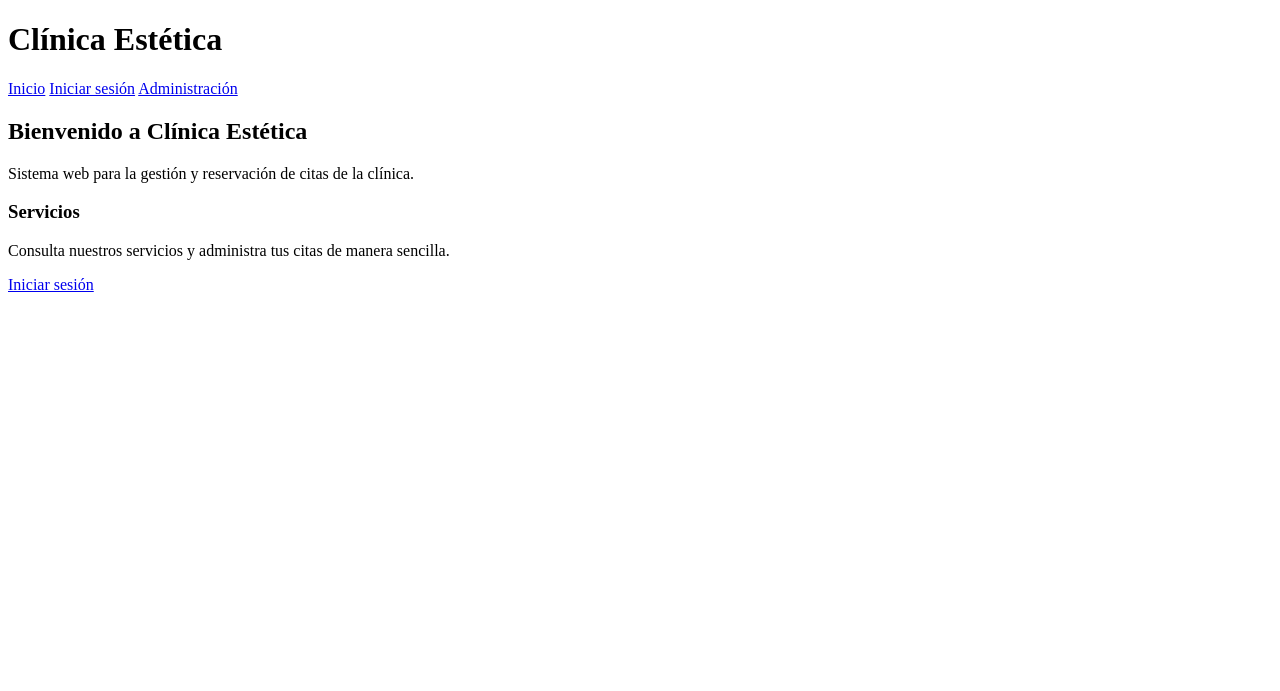
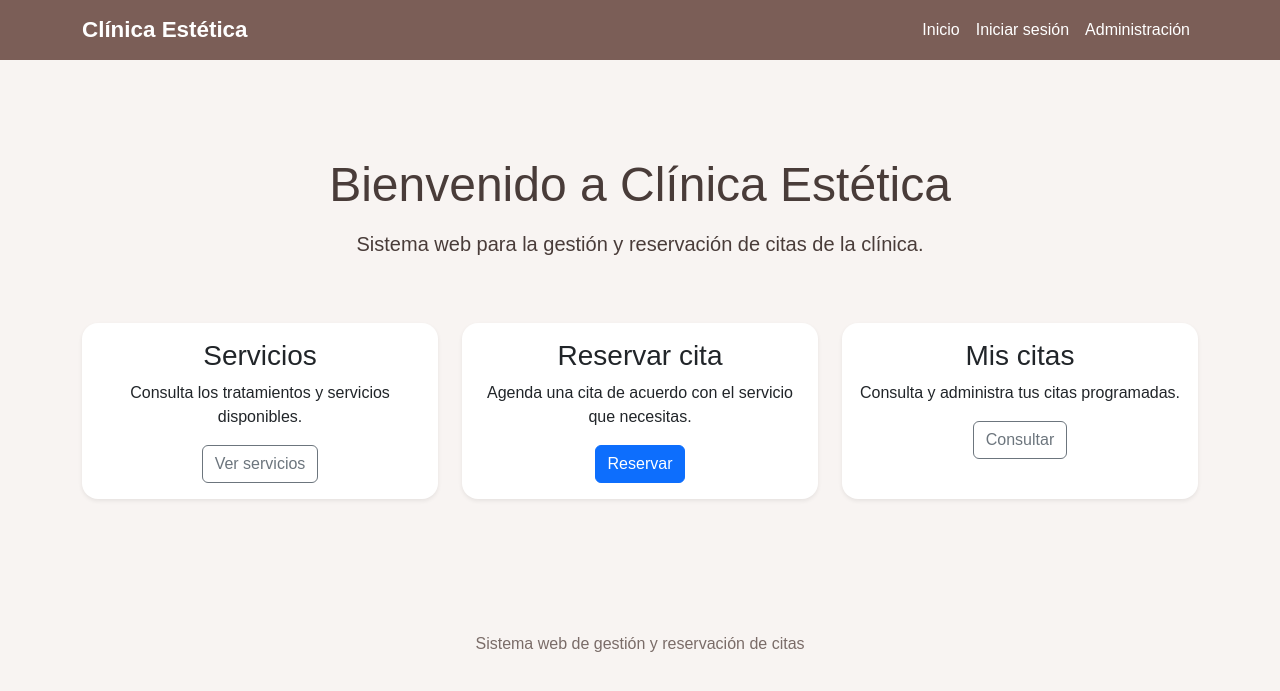
Before and after one commit to klavila-arch/proyecto_clinica_estetica, a Django app: page / in a window 1280 px wide. Shown: the top 691 px of the page. Run offline with Django 5.2, Linux system fonts and the light colour scheme.

Commit message:
Implementa CRUD de servicios, formularios y middleware de auditoria

```diff
--- /dev/null
+++ b/citas/middleware.py
@@ -0,0 +1,18 @@
+class AuditoriaMiddleware:
+    def __init__(self, get_response):
+        self.get_response = get_response
+
+    def __call__(self, request):
+        print(
+            f"[AUDITORÍA] Método: {request.method} | "
+            f"Ruta: {request.path}"
+        )
+
+        response = self.get_response(request)
+
+        print(
+            f"[AUDITORÍA] Estado de respuesta: "
+            f"{response.status_code}"
+        )
+
+        return response
--- a/citas/templates/citas/base.html
+++ b/citas/templates/citas/base.html
@@ -3,25 +3,142 @@
 <head>
     <meta charset="UTF-8">
     <meta name="viewport" content="width=device-width, initial-scale=1.0">
+
     <title>{% block title %}Clínica Estética{% endblock %}</title>
+
+    <link
+        href="https://cdn.jsdelivr.net/npm/bootstrap@5.3.3/dist/css/bootstrap.min.css"
+        rel="stylesheet"
+    >
+
+    <style>
+        body {
+            background-color: #f8f4f2;
+            color: #493c39;
+            font-family: Arial, sans-serif;
+        }
+
+        .navbar {
+            background-color: #7b5e57;
+        }
+
+        .navbar-brand {
+            font-weight: bold;
+            font-size: 1.4rem;
+        }
+
+        .navbar-brand,
+        .nav-link {
+            color: white !important;
+        }
+
+        .hero {
+            background-color: #eadfd9;
+            border-radius: 18px;
+            padding: 50px 35px;
+            margin-bottom: 40px;
+        }
+
+        .hero h1 {
+            font-weight: bold;
+        }
+
+        .card {
+            border: none;
+            border-radius: 16px;
+        }
+
+        .btn-clinica {
+            background-color: #9b7469;
+            color: white;
+            border: none;
+        }
+
+        .btn-clinica:hover {
+            background-color: #7b5e57;
+            color: white;
+        }
+
+        footer {
+            margin-top: 60px;
+            padding: 25px 0;
+            text-align: center;
+            color: #7a6c68;
+        }
+    </style>
 </head>
 
 <body>
 
-    <header>
-        <h1>Clínica Estética</h1>
+<nav class="navbar navbar-expand-lg navbar-dark">
+    <div class="container">
 
-        <nav>
-            <a href="{% url 'inicio' %}">Inicio</a>
-            <a href="{% url 'login' %}">Iniciar sesión</a>
-            <a href="/admin/">Administración</a>
-        </nav>
-    </header>
+        <a class="navbar-brand" href="{% url 'inicio' %}">
+            Clínica Estética
+        </a>
 
-    <main>
-        {% block content %}
-        {% endblock %}
-    </main>
+        <button
+            class="navbar-toggler"
+            type="button"
+            data-bs-toggle="collapse"
+            data-bs-target="#menuPrincipal"
+        >
+            <span class="navbar-toggler-icon"></span>
+        </button>
+
+        <div
+            class="collapse navbar-collapse"
+            id="menuPrincipal"
+        >
+
+            <div class="navbar-nav ms-auto">
+
+                <a
+                    class="nav-link"
+                    href="{% url 'inicio' %}"
+                >
+                    Inicio
+                </a>
+
+                <a
+                    class="nav-link"
+                    href="{% url 'login' %}"
+                >
+                    Iniciar sesión
+                </a>
+
+                <a
+                    class="nav-link"
+                    href="/admin/"
+                    target="_blank"
+                >
+                    Administración
+                </a>
+
+            </div>
+
+        </div>
+
+    </div>
+</nav>
+
+
+<main class="container py-5">
+
+    {% block content %}
+    {% endblock %}
+
+</main>
+
+
+<footer>
+    Sistema web de gestión y reservación de citas
+</footer>
+
+
+<script
+    src="https://cdn.jsdelivr.net/npm/bootstrap@5.3.3/dist/js/bootstrap.bundle.min.js">
+</script>
 
 </body>
 </html>
--- a/citas/templates/citas/inicio.html
+++ b/citas/templates/citas/inicio.html
@@ -4,20 +4,70 @@
 
 {% block content %}
 
-<h2>Bienvenido a Clínica Estética</h2>
+<div class="text-center py-5">
+    <h1 class="display-5">Bienvenido a Clínica Estética</h1>
 
-<p>
-    Sistema web para la gestión y reservación de citas de la clínica.
-</p>
+    <p class="lead mt-3">
+        Sistema web para la gestión y reservación de citas de la clínica.
+    </p>
+</div>
 
-<h3>Servicios</h3>
+<div class="row g-4">
 
-<p>
-    Consulta nuestros servicios y administra tus citas de manera sencilla.
-</p>
+    <!-- SERVICIOS -->
+    <div class="col-md-4">
+        <div class="card h-100 shadow-sm">
+            <div class="card-body text-center">
+                <h3 class="card-title">Servicios</h3>
 
-<a href="{% url 'login' %}">
-    Iniciar sesión
-</a>
+                <p class="card-text">
+                    Consulta los tratamientos y servicios disponibles.
+                </p>
+
+                <a href="{% url 'servicios' %}"
+                   class="btn btn-outline-secondary">
+                    Ver servicios
+                </a>
+            </div>
+        </div>
+    </div>
+
+    <!-- RESERVAR CITA -->
+    <div class="col-md-4">
+        <div class="card h-100 shadow-sm">
+            <div class="card-body text-center">
+                <h3 class="card-title">Reservar cita</h3>
+
+                <p class="card-text">
+                    Agenda una cita de acuerdo con el servicio que necesitas.
+                </p>
+
+                <a href="{% url 'login' %}"
+                   class="btn btn-primary">
+                    Reservar
+                </a>
+            </div>
+        </div>
+    </div>
+
+    <!-- MIS CITAS -->
+    <div class="col-md-4">
+        <div class="card h-100 shadow-sm">
+            <div class="card-body text-center">
+                <h3 class="card-title">Mis citas</h3>
+
+                <p class="card-text">
+                    Consulta y administra tus citas programadas.
+                </p>
+
+                <a href="{% url 'login' %}"
+                   class="btn btn-outline-secondary">
+                    Consultar
+                </a>
+            </div>
+        </div>
+    </div>
+
+</div>
 
 {% endblock %}
--- a/citas/urls.py
+++ b/citas/urls.py
@@ -1,8 +1,19 @@
 from django.urls import path
 from . import views
-
 
 urlpatterns = [
     path("", views.inicio_view, name="inicio"),
     path("login/", views.login_view, name="login"),
+    path("servicios/", views.servicios_view, name="servicios"),
+    path("servicios/nuevo/", views.crear_servicio_view, name="crear_servicio"),
+    path(
+        "servicios/<int:servicio_id>/editar/",
+        views.editar_servicio_view,
+        name="editar_servicio"
+    ),
+    path(
+        "servicios/<int:servicio_id>/eliminar/",
+        views.eliminar_servicio_view,
+        name="eliminar_servicio"
+    ),
 ]
--- a/citas/views.py
+++ b/citas/views.py
@@ -1,4 +1,7 @@
-from django.shortcuts import render
+from django.shortcuts import render, redirect, get_object_or_404
+
+from .models import Servicio
+from .forms import ServicioForm
 
 
 def inicio_view(request):
@@ -7,3 +10,93 @@ def inicio_view(request):
 
 def login_view(request):
     return render(request, "citas/login.html")
+
+
+def servicios_view(request):
+    servicios = Servicio.objects.all()
+
+    return render(
+        request,
+        "citas/servicios.html",
+        {
+            "servicios": servicios
+        }
+    )
+
+
+def crear_servicio_view(request):
+
+    if request.method == "POST":
+        form = ServicioForm(request.POST)
+
+        if form.is_valid():
+            form.save()
+
+            return redirect("servicios")
+
+    else:
+        form = ServicioForm()
+
+    return render(
+        request,
+        "citas/servicio_form.html",
+        {
+            "form": form,
+            "titulo": "Agregar servicio",
+        }
+    )
+
+
+def editar_servicio_view(request, servicio_id):
+
+    servicio = get_object_or_404(
+        Servicio,
+        id=servicio_id
+    )
+
+    if request.method == "POST":
+
+        form = ServicioForm(
+            request.POST,
+            instance=servicio
+        )
+
+        if form.is_valid():
+            form.save()
+
+            return redirect("servicios")
+
+    else:
+        form = ServicioForm(
+            instance=servicio
+        )
+
+    return render(
+        request,
+        "citas/servicio_form.html",
+        {
+            "form": form,
+            "titulo": "Editar servicio",
+        }
+    )
+
+
+def eliminar_servicio_view(request, servicio_id):
+
+    servicio = get_object_or_404(
+        Servicio,
+        id=servicio_id
+    )
+
+    if request.method == "POST":
+        servicio.delete()
+
+        return redirect("servicios")
+
+    return render(
+        request,
+        "citas/servicio_confirmar_eliminar.html",
+        {
+            "servicio": servicio
+        }
+    )
--- a/clinica/settings.py
+++ b/clinica/settings.py
@@ -49,6 +49,8 @@ MIDDLEWARE = [
     'django.contrib.auth.middleware.AuthenticationMiddleware',
     'django.contrib.messages.middleware.MessageMiddleware',
     'django.middleware.clickjacking.XFrameOptionsMiddleware',
+
+    'citas.middleware.AuditoriaMiddleware',
 ]
 
 ROOT_URLCONF = 'clinica.urls'
```
Also changed, not shown: citas/forms.py (added, +78 -0 lines), citas/templates/citas/servicio_confirmar_eliminar.html (added, +58 -0 lines), citas/templates/citas/servicio_form.html (added, +55 -0 lines), citas/templates/citas/servicios.html (added, +106 -0 lines).
